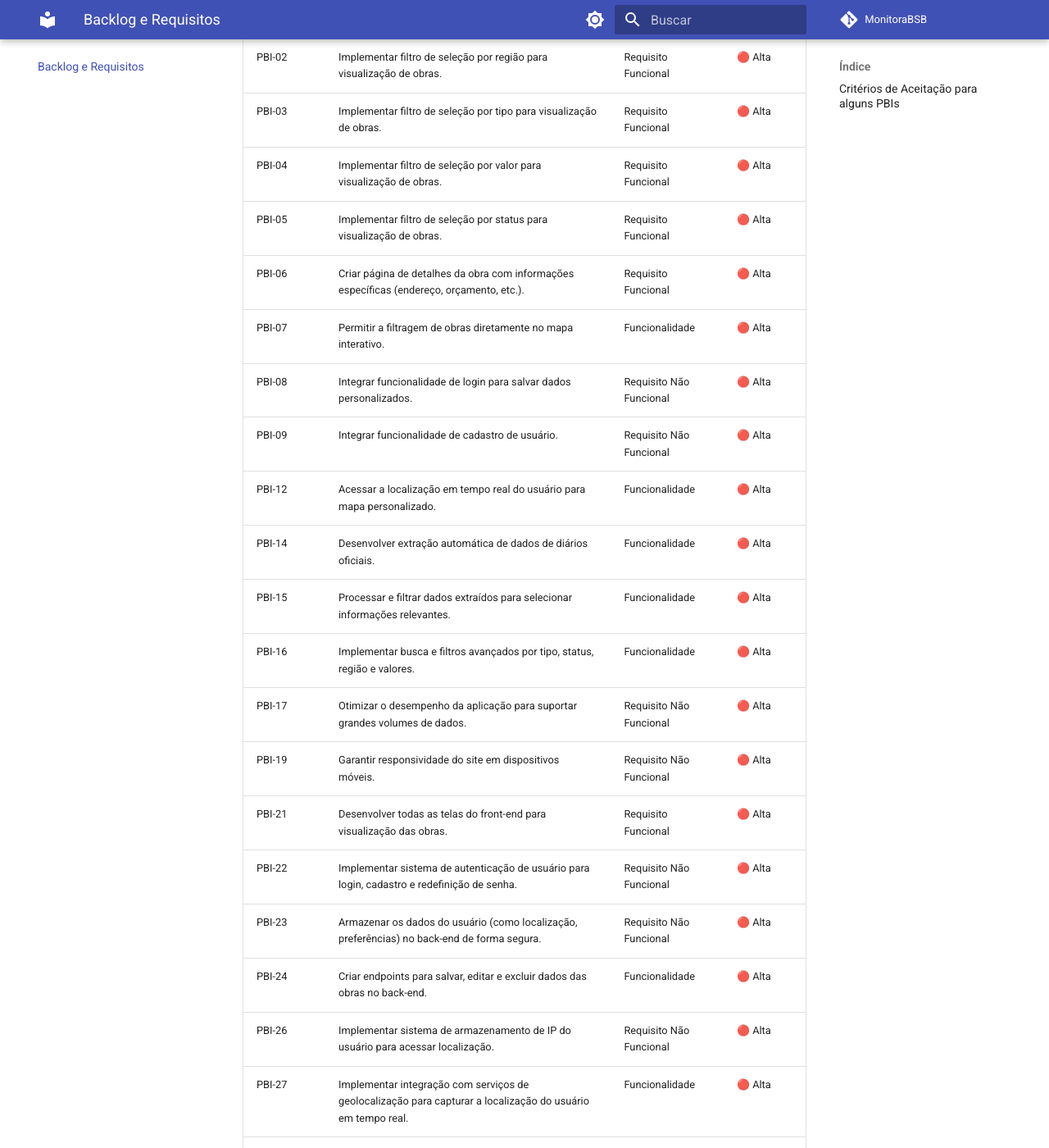
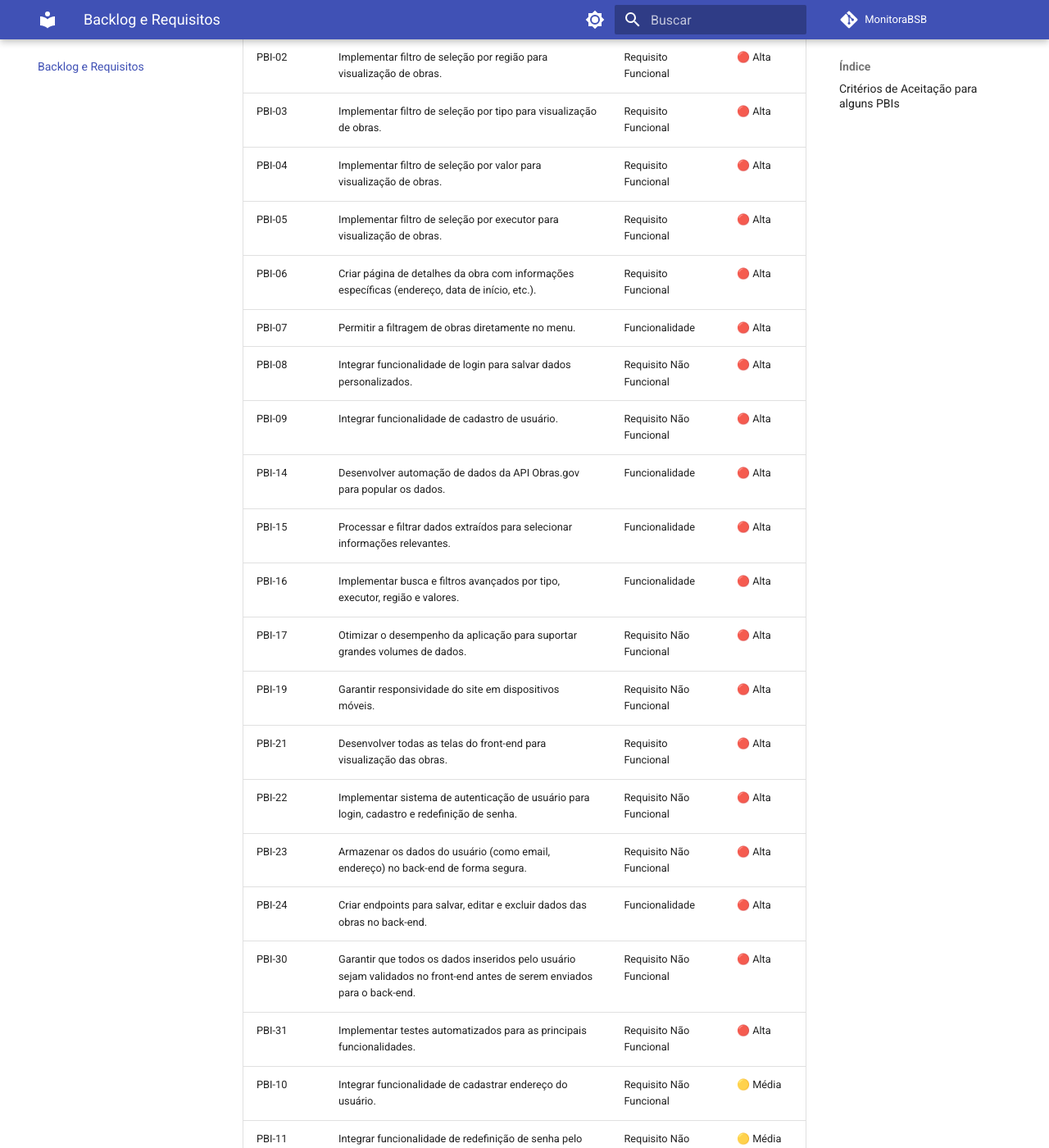
Before and after one commit to unb-mds/2024-2-Squad08, an MkDocs documentation site: the page built from docs/backlog/backlog.md, in a window 1280 px wide and 1400 px high, scrolled down 814 px. Shown: the whole window at 82% size. Built offline with MkDocs 1.6.1 and Material for MkDocs 9.7.7, drawn with Linux system fonts in a browser that asks for light colours; comment, search, counter and statistics services are not loaded; some of the changed text lies outside the part shown.

Commit message:
feat: updating bakclog

```diff
--- a/docs/backlog/backlog.md
+++ b/docs/backlog/backlog.md
@@ -20,30 +20,25 @@ Aqui está a tabela corrigida na ordem de prioridade:
 | PBI-02  | Implementar filtro de seleção por região para visualização de obras.        | Requisito Funcional    | 🔴 Alta        |
 | PBI-03  | Implementar filtro de seleção por tipo para visualização de obras.          | Requisito Funcional    | 🔴 Alta        |
 | PBI-04  | Implementar filtro de seleção por valor para visualização de obras.         | Requisito Funcional    | 🔴 Alta        |
-| PBI-05  | Implementar filtro de seleção por status para visualização de obras.        | Requisito Funcional    | 🔴 Alta        |
-| PBI-06  | Criar página de detalhes da obra com informações específicas (endereço, orçamento, etc.). | Requisito Funcional | 🔴 Alta        |
-| PBI-07  | Permitir a filtragem de obras diretamente no mapa interativo.               | Funcionalidade         | 🔴 Alta        |
+| PBI-05  | Implementar filtro de seleção por executor para visualização de obras.        | Requisito Funcional    | 🔴 Alta        |
+| PBI-06  | Criar página de detalhes da obra com informações específicas (endereço, data de início, etc.). | Requisito Funcional | 🔴 Alta        |
+| PBI-07  | Permitir a filtragem de obras diretamente no menu.               | Funcionalidade         | 🔴 Alta        |
 | PBI-08  | Integrar funcionalidade de login para salvar dados personalizados.          | Requisito Não Funcional| 🔴 Alta        |
 | PBI-09  | Integrar funcionalidade de cadastro de usuário.                             | Requisito Não Funcional| 🔴 Alta        |
-| PBI-12  | Acessar a localização em tempo real do usuário para mapa personalizado.     | Funcionalidade         | 🔴 Alta        |
-| PBI-14  | Desenvolver extração automática de dados de diários oficiais.               | Funcionalidade         | 🔴 Alta        |
+| PBI-14  | Desenvolver automação de dados da API Obras.gov para popular os dados.               | Funcionalidade         | 🔴 Alta        |
 | PBI-15  | Processar e filtrar dados extraídos para selecionar informações relevantes.  | Funcionalidade         | 🔴 Alta        |
-| PBI-16  | Implementar busca e filtros avançados por tipo, status, região e valores.   | Funcionalidade         | 🔴 Alta        |
+| PBI-16  | Implementar busca e filtros avançados por tipo, executor, região e valores.   | Funcionalidade         | 🔴 Alta        |
 | PBI-17  | Otimizar o desempenho da aplicação para suportar grandes volumes de dados.  | Requisito Não Funcional| 🔴 Alta        |
 | PBI-19  | Garantir responsividade do site em dispositivos móveis.                     | Requisito Não Funcional| 🔴 Alta        |
 | PBI-21  | Desenvolver todas as telas do front-end para visualização das obras.        | Requisito Funcional    | 🔴 Alta        |
 | PBI-22  | Implementar sistema de autenticação de usuário para login, cadastro e redefinição de senha. | Requisito Não Funcional| 🔴 Alta        |
-| PBI-23  | Armazenar os dados do usuário (como localização, preferências) no back-end de forma segura. | Requisito Não Funcional| 🔴 Alta        |
+| PBI-23  | Armazenar os dados do usuário (como email, endereço) no back-end de forma segura. | Requisito Não Funcional| 🔴 Alta        |
 | PBI-24  | Criar endpoints para salvar, editar e excluir dados das obras no back-end.  | Funcionalidade         | 🔴 Alta        |
-| PBI-26  | Implementar sistema de armazenamento de IP do usuário para acessar localização. | Requisito Não Funcional| 🔴 Alta        |
-| PBI-27  | Implementar integração com serviços de geolocalização para capturar a localização do usuário em tempo real. | Funcionalidade | 🔴 Alta        |
 | PBI-30  | Garantir que todos os dados inseridos pelo usuário sejam validados no front-end antes de serem enviados para o back-end. | Requisito Não Funcional| 🔴 Alta        |
 | PBI-31  | Implementar testes automatizados para as principais funcionalidades.       | Requisito Não Funcional| 🔴 Alta        |
 | PBI-10  | Integrar funcionalidade de cadastrar endereço do usuário.                   | Requisito Não Funcional| 🟡 Média       |
 | PBI-11  | Integrar funcionalidade de redefinição de senha pelo usuário.               | Requisito Não Funcional| 🟡 Média       |
-| PBI-13  | Acessar a localização em tempo real do usuário para notícias personalizadas. | Funcionalidade         | 🟡 Média       |
 | PBI-25  | Criar sistema de cache para otimizar a exibição das obras no mapa interativo. | Funcionalidade         | 🟡 Média       |
-| PBI-28  | Criar página de histórico de ações do usuário (como login, registros de obras). | Funcionalidade         | 🟡 Média       |
 | PBI-29  | Desenvolver sistema de notificações por push ou e-mail para alertar sobre novas obras ou mudanças. | Funcionalidade | 🟡 Média       |
 | PBI-20  | Garantir responsividade do site em dispositivos desktop.                    | Requisito Não Funcional| 🟢 Baixa       |
 
@@ -70,12 +65,6 @@ Aqui está a tabela corrigida na ordem de prioridade:
 4. **PBI-24**:
    O back-end deve permitir salvar, editar e excluir as obras de maneira eficiente, com validações de dados.
 
-5. **PBI-26**:
-   O IP do usuário deve ser capturado e armazenado para uso em funcionalidades de localização, com total respeito à privacidade.
-
-6. **PBI-27**:
-   O sistema deve conseguir acessar a localização em tempo real do usuário por meio de geolocalização, desde que o usuário tenha autorizado o acesso.
-
 ---
 
 Os itens do backlog devem ser constantemente revisados e priorizados pelo Product Owner, de acordo com as necessidades do projeto e feedbacks obtidos.
```
